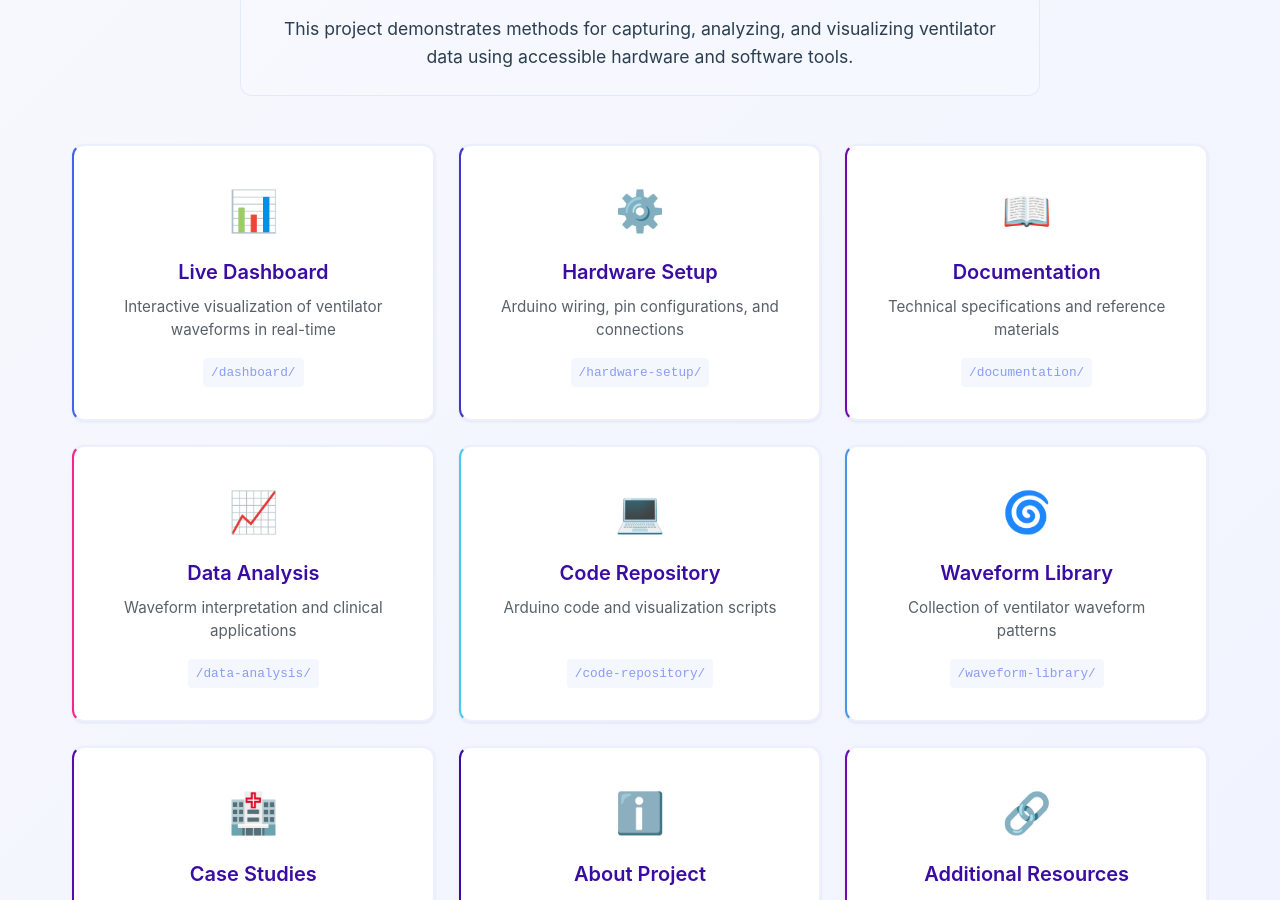
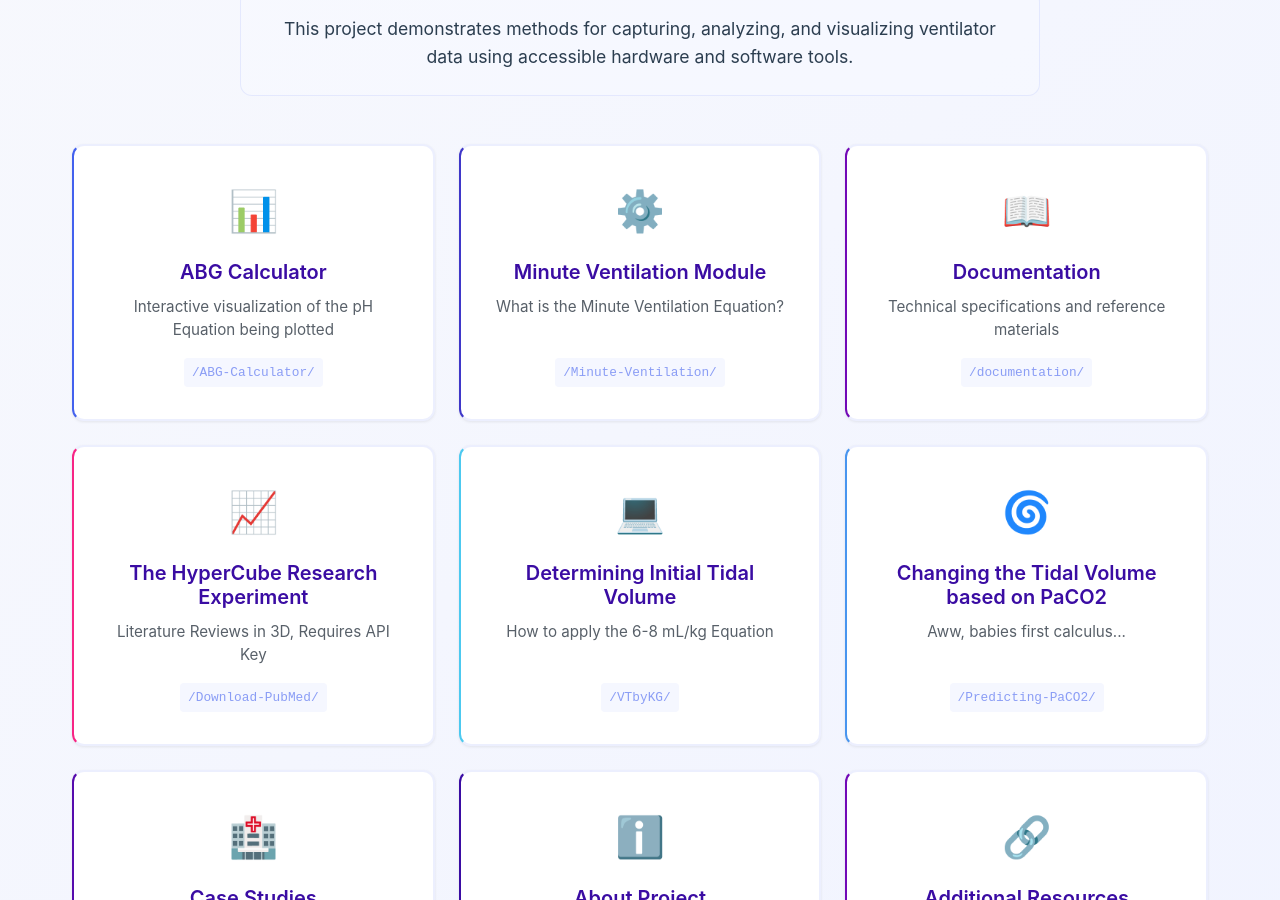
Before and after one commit to ZBZFirst/info, a Jekyll site: the page built from index.md, in a window 1280 px wide and 900 px high, scrolled down 558 px. Built offline with Jekyll 4.4.1, drawn with Linux system fonts in a browser that asks for light colours.

Commit message:
Update index.md

```diff
--- a/index.md
+++ b/index.md
@@ -18,19 +18,19 @@ description: Open-source ventilator waveform analysis and visualization
 
   <div class="grid-3x3">
     <!-- Grid Item 1 -->
-    <a href="/dashboard/" class="grid-item" data-grid-item="1">
+    <a href="/info/quiz4/paco2-calculator.html" class="grid-item" data-grid-item="1">
       <div class="grid-icon">📊</div>
-      <h3 class="grid-title">Live Dashboard</h3>
-      <p class="grid-desc">Interactive visualization of ventilator waveforms in real-time</p>
-      <span class="grid-url">/dashboard/</span>
+      <h3 class="grid-title">ABG Calculator</h3>
+      <p class="grid-desc">Interactive visualization of the pH Equation being plotted</p>
+      <span class="grid-url">/ABG-Calculator/</span>
     </a>
 
     <!-- Grid Item 2 -->
-    <a href="/hardware-setup/" class="grid-item" data-grid-item="2">
+    <a href="/info/quiz1/MinuteVentilationExplained.html" class="grid-item" data-grid-item="2">
       <div class="grid-icon">⚙️</div>
-      <h3 class="grid-title">Hardware Setup</h3>
-      <p class="grid-desc">Arduino wiring, pin configurations, and connections</p>
-      <span class="grid-url">/hardware-setup/</span>
+      <h3 class="grid-title">Minute Ventilation Module</h3>
+      <p class="grid-desc">What is the Minute Ventilation Equation?</p>
+      <span class="grid-url">/Minute-Ventilation/</span>
     </a>
 
     <!-- Grid Item 3 -->
@@ -42,27 +42,27 @@ description: Open-source ventilator waveform analysis and visualization
     </a>
 
     <!-- Grid Item 4 -->
-    <a href="/data-analysis/" class="grid-item" data-grid-item="4">
+    <a href="/HyperCube/" class="grid-item" data-grid-item="4">
       <div class="grid-icon">📈</div>
-      <h3 class="grid-title">Data Analysis</h3>
-      <p class="grid-desc">Waveform interpretation and clinical applications</p>
-      <span class="grid-url">/data-analysis/</span>
+      <h3 class="grid-title">The HyperCube Research Experiment</h3>
+      <p class="grid-desc">Literature Reviews in 3D, Requires API Key</p>
+      <span class="grid-url">/Download-PubMed/</span>
     </a>
 
     <!-- Grid Item 5 -->
-    <a href="/code-repository/" class="grid-item" data-grid-item="5">
+    <a href="/info/quiz3/VTCalculator.html" class="grid-item" data-grid-item="5">
       <div class="grid-icon">💻</div>
-      <h3 class="grid-title">Code Repository</h3>
-      <p class="grid-desc">Arduino code and visualization scripts</p>
-      <span class="grid-url">/code-repository/</span>
+      <h3 class="grid-title">Determining Initial Tidal Volume</h3>
+      <p class="grid-desc">How to apply the 6-8 mL/kg Equation</p>
+      <span class="grid-url">/VTbyKG/</span>
     </a>
 
     <!-- Grid Item 6 -->
-    <a href="/waveform-library/" class="grid-item" data-grid-item="6">
+    <a href="/info/quiz4/paco2-calculator.html" class="grid-item" data-grid-item="6">
       <div class="grid-icon">🌀</div>
-      <h3 class="grid-title">Waveform Library</h3>
-      <p class="grid-desc">Collection of ventilator waveform patterns</p>
-      <span class="grid-url">/waveform-library/</span>
+      <h3 class="grid-title">Changing the Tidal Volume based on PaCO2</h3>
+      <p class="grid-desc">Aww, babies first calculus...</p>
+      <span class="grid-url">/Predicting-PaCO2/</span>
     </a>
 
     <!-- Grid Item 7 -->
```
